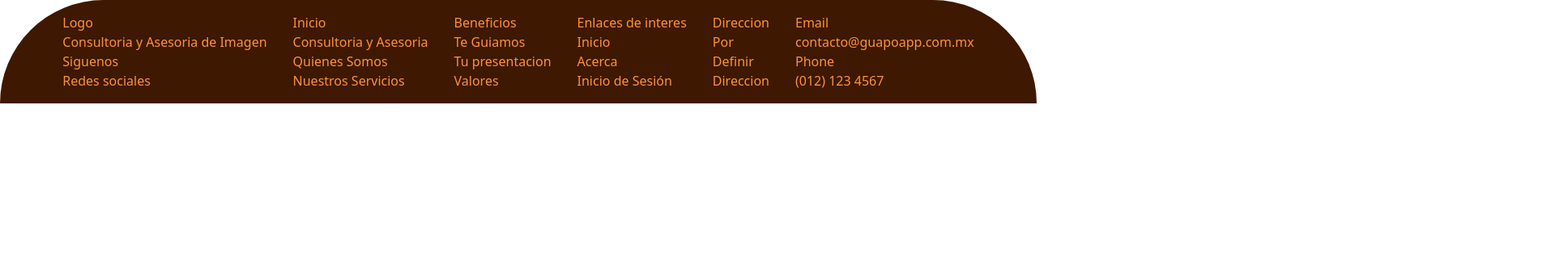
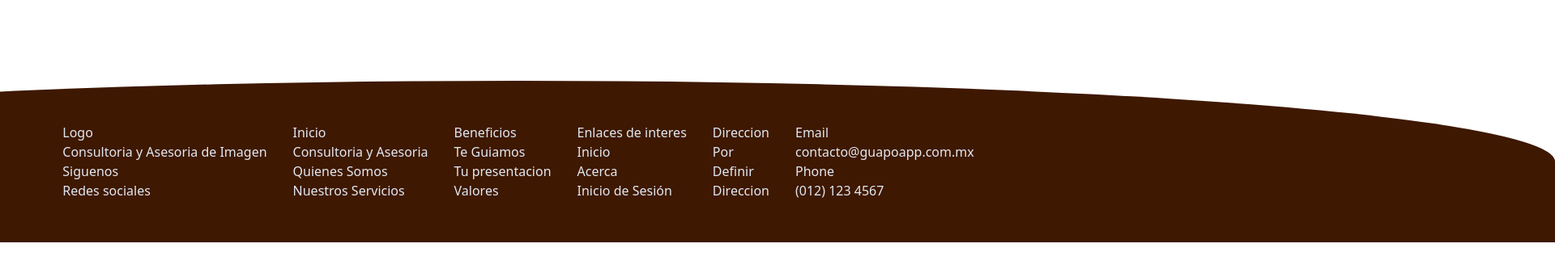
Before and after one commit to GuapoApp/guapoapp-front-next, a Next.js app: page /components/Footer in a window 1280 px wide. Shown: the top 338 px of the page at 81% size, 1920 px wide, since content can reach past the window. Built offline with nearby package versions, Linux system fonts and the light colour scheme.

Commit message:
feat:fixed footer design and color text

```diff
--- a/pages/components/Footer.jsx
+++ b/pages/components/Footer.jsx
@@ -2,7 +2,7 @@ export default function Footer() {
   return (
     <footer className='flex flex-cols-6 gap-8 k
                        justify-center items-center
-                       p-4 bg-[#3E1800] rounded-t-full w-full h-42 text-orange-400'>
+                       p-10 text-slate-200 bg-[#3E1800] absolute  mt-[100px] ml-[-50%] h-[200px] w-[200%] rounded-t-[120%]'>
       <div>
         <ul>Logo</ul>
         <ul>Consultoria y Asesoria de Imagen</ul>
--- a/pages/components/sections.jsx
+++ b/pages/components/sections.jsx
@@ -70,7 +70,7 @@ export default function Sections() {
     </div>
     </div>
     <div className='bg-orange-700 border-orange-700
-     w-[55.8%] ml-60 justify-items-center '>. </div>
+     w-[55.8%] ml-60  justify-items-center '>. </div>
   </div>
 
 {/*third section of landing page  */}
@@ -81,7 +81,7 @@ export default function Sections() {
    <div className='flex flex-row items-center justify-center mt-3 gap-20 '>
       <div className='items-center justify-center
                      border-4 border-orange-700'>
-           <Header5 text="PROYECCION "/>
+           <Header5 text="PROYECCION " textColor ="text-orange-500"/>
            <Header5 text="DE TU IMAGEN "/>
       </div>
       <div className='items-center justify-center
--- a/pages/test/index.jsx
+++ b/pages/test/index.jsx
@@ -85,7 +85,7 @@ export default function Test(){
 
 
 <div className="overflow-x-hidden">
-  <div className="absolute bottom-0 mt-[100px] ml-[-50%] h-[500px] w-[200%] rounded-t-[100%] bg-gradient-to-b from-blue-400 via-blue-500 to-blue-600">
+  <div className="absolute bottom-0 mt-[100px] ml-[-50%] h-[200px] w-[200%] rounded-t-[100%] bg-gradient-to-b from-orange-400 via-orange-500 to-orange-600">
     <div className="mt-5 text-center text-2xl text-white">Footer</div>
   </div>
 </div>
```
